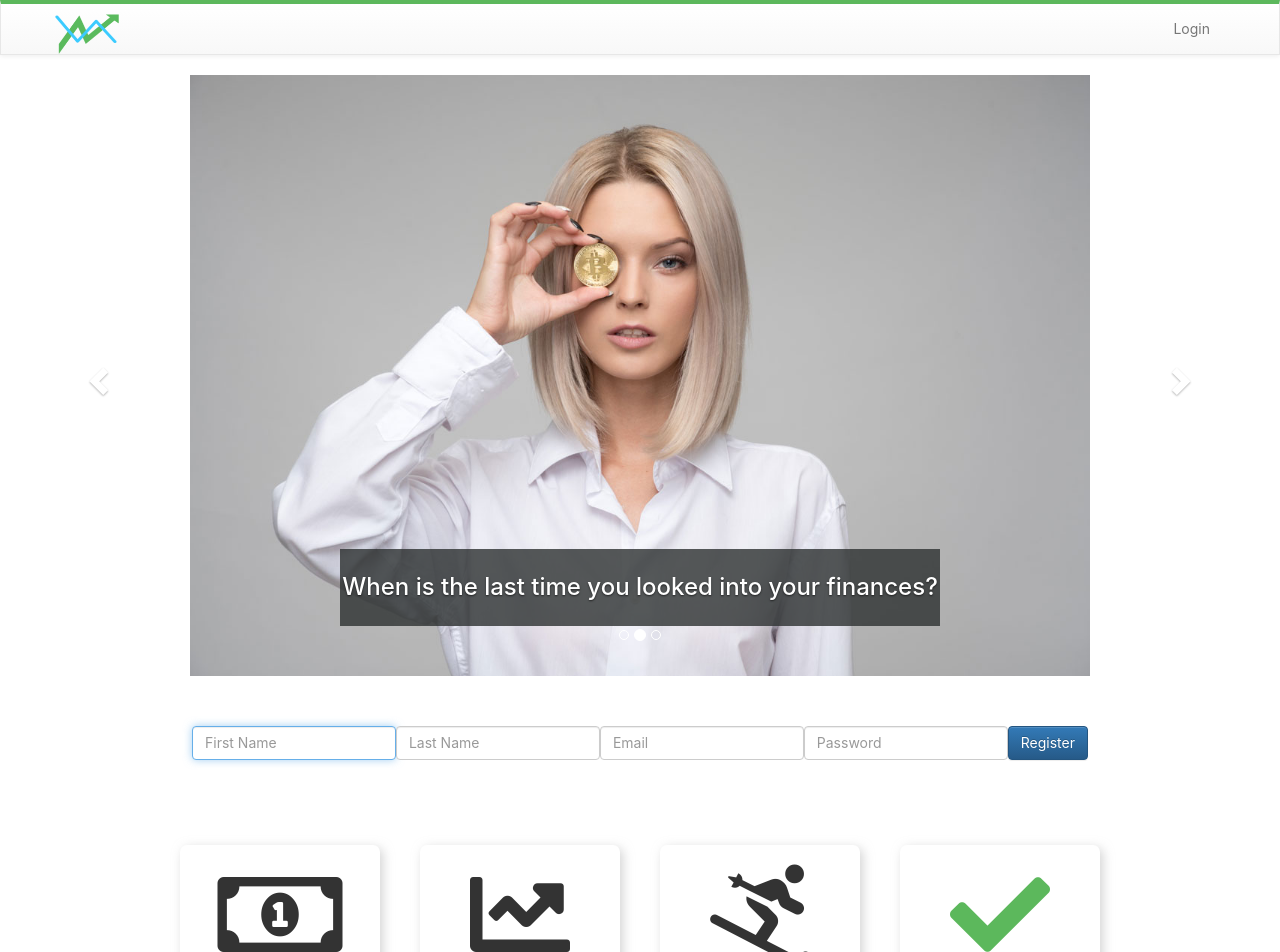
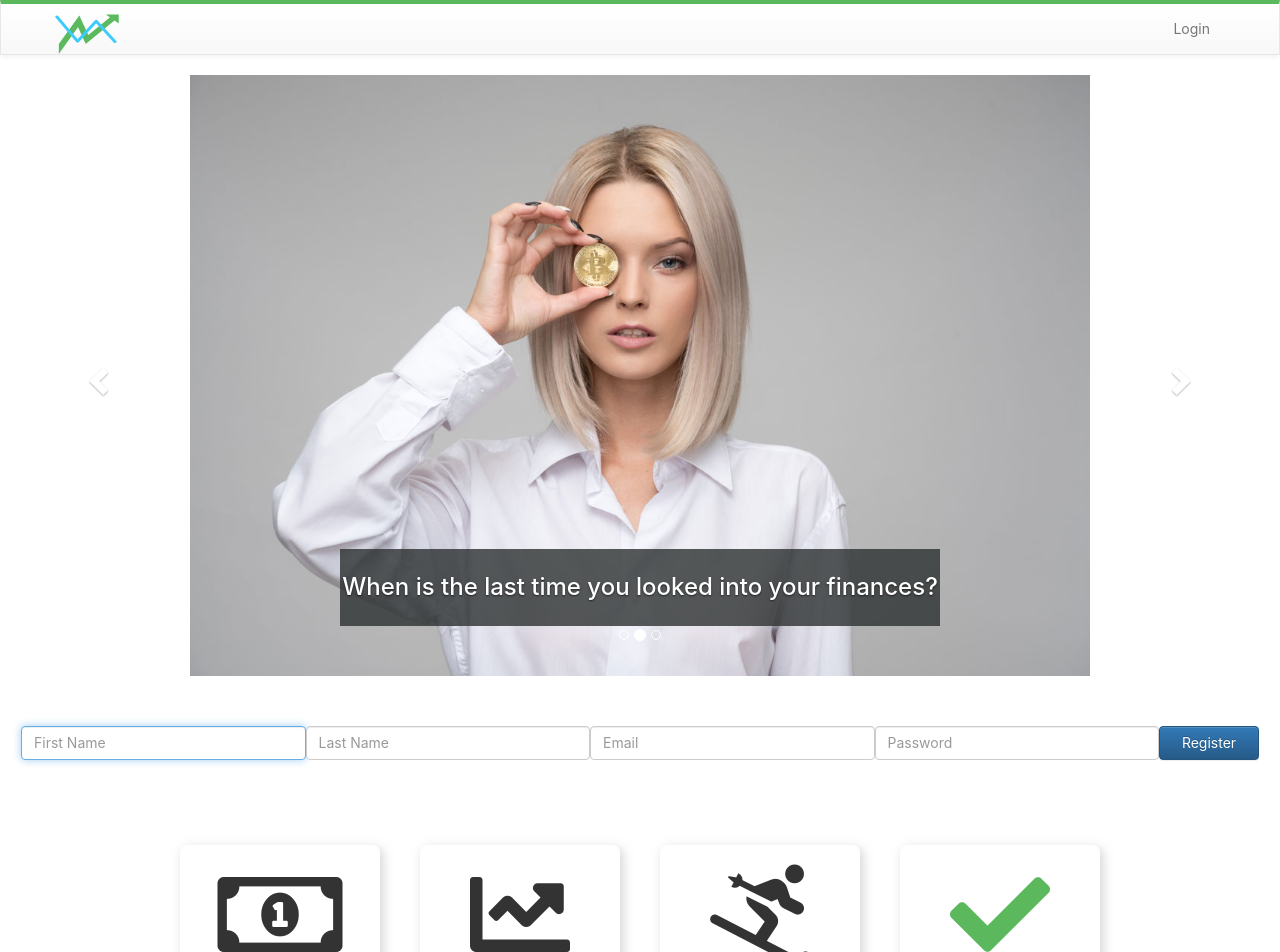
Before and after one commit to team-awesome99999/personal-finance, a React (Create React App) app: page /graphs in a window 1280 px wide. Shown: the top 952 px of the page. Built offline with nearby package versions, Linux system fonts and the light colour scheme; no server answers.

Commit message:
commit to pull jeff's changes

```diff
--- a/src/Pages/Landing Page/LandingPage.css
+++ b/src/Pages/Landing Page/LandingPage.css
@@ -23,9 +23,10 @@
 
 /* signup page */
 .signup-box {
-  width: 70%;
+  display: flex;
+  justify-content: center;
+  width: 100%;
   padding: 50px 0 50px 0;
-  margin: 0 auto;
 }
 
 /* Icons page */
--- a/src/Pages/Landing Page/Signup.js
+++ b/src/Pages/Landing Page/Signup.js
@@ -1,6 +1,6 @@
 import React, { Component } from 'react';
 import axios from 'axios';
-import { Form, FormGroup, FormControl, HelpBlock, Tooltip } from 'react-bootstrap'
+import { Form, FormGroup, FormControl, HelpBlock, Tooltip, InputGroup, Button } from 'react-bootstrap'
 import { withRouter } from 'react-router-dom'
 import { getCurrentUser } from '../../dux/reducer';
 import { connect } from 'react-redux';
@@ -50,8 +50,8 @@ class Signup extends Component {
 
   render() {
     return (
+      //validation not currently working, TO DO
       <div className='signup-box'>
-        <Form className='signup-form'>
         <FormGroup validationState={this.state.validateFirst}>
           <FormControl
             autoFocus
@@ -95,8 +95,6 @@ class Signup extends Component {
             <FormControl.Feedback/>
         </FormGroup>{' '}
         <button className='register-btn btn btn-primary' onClick={ () => this.signup() }>Register</button>
-          {this.state.fieldsRequired ?  <HelpBlock>All fields required</HelpBlock> : null }
-        </Form>
       </div>
     );
   }
```
Also changed, not shown: 2 other files (tests, documents, lock files or other folders). Lines whose indentation alone changed are shown as unchanged.
